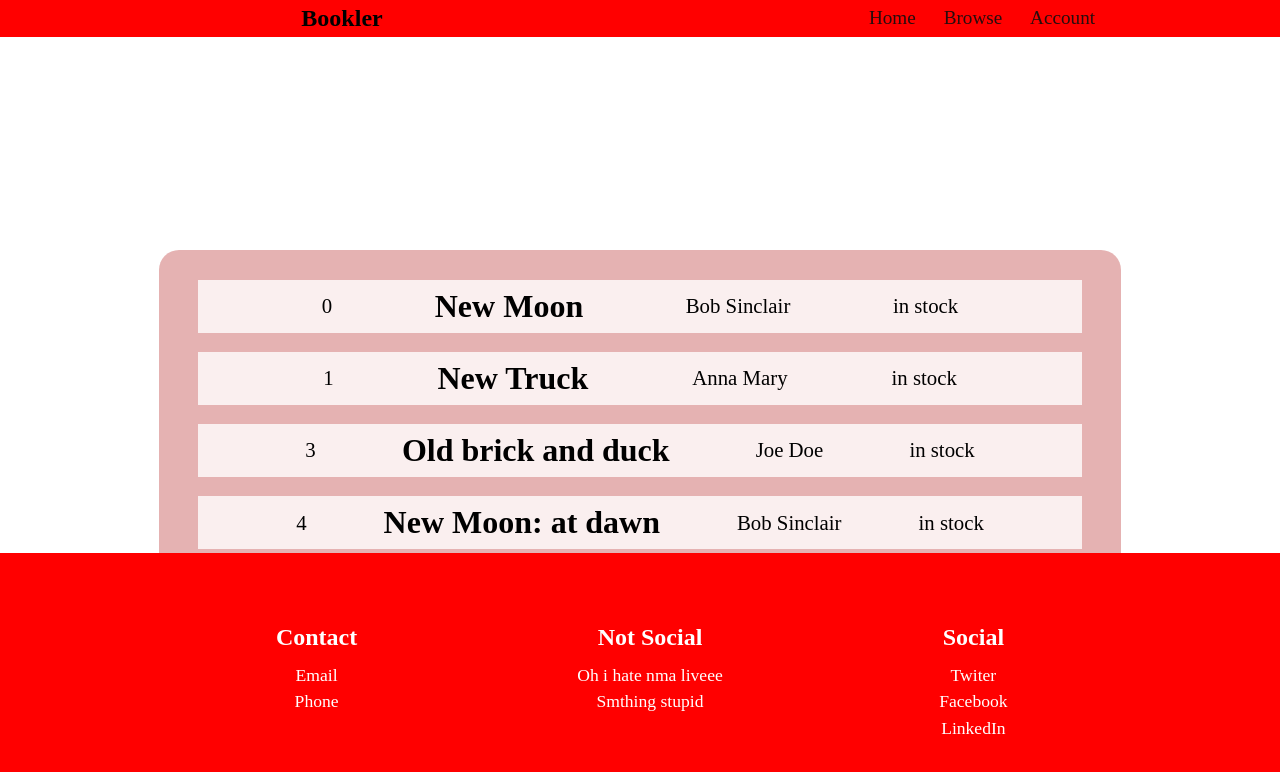
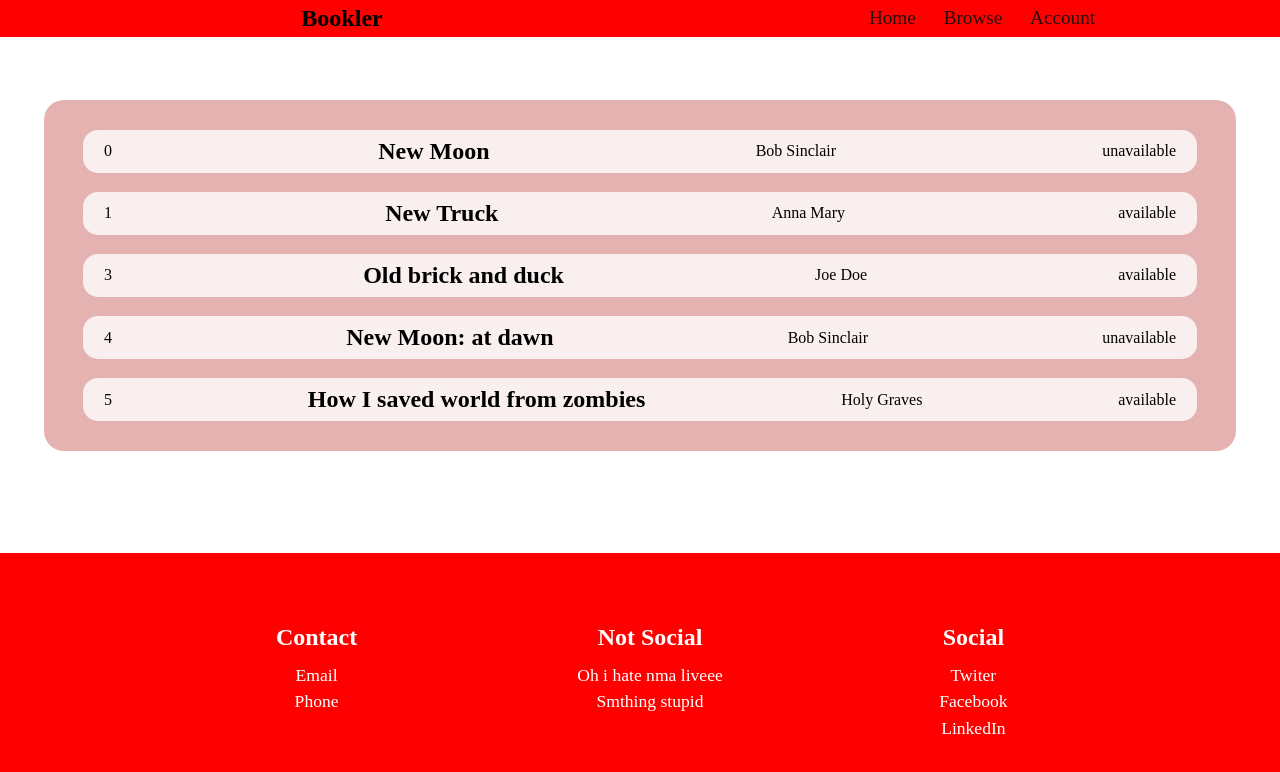
Before and after one commit to LenyPython/someRandomLibrary, a React (Create React App) app: page /browse in a window 1280 px wide. Shown: the top 772 px of the page. Built offline with nearby package versions, Linux system fonts and the light colour scheme.

Commit message:
Changed book display
-changed bookData, to some false value to check display avail/unavai
-changed Browser display styles

```diff
--- a/src/components/Browse/Browse.tsx
+++ b/src/components/Browse/Browse.tsx
@@ -9,25 +9,28 @@ const BrowserContainer = styled.div`
   display: flex;
   flex-direction: column;
   background: hsla(0, 50%, 50%, .4);
-  width: 80%;
+  width: 100%;
   max-width: 1200px;
   border-radius: 20px;
   padding: 20px;
-  margin-top: 150px;
 `
 
 const BookEntry = styled.div`
   display: flex;
-  justify-content: space-evenly;
+  justify-content: space-between;
   align-items: center;
   padding: .5em 1.3em;
   margin: .6em 1.2em;
+  border-radius: 15px;
   background: hsla(0, 50%, 100%, .8);
+  & > * {
+    margin: 0;
+  }
   h3 {
-    font-size: 2rem;
+    font-size: 1.5rem;
   }
   p{
-    font-size: 1.3rem;
+    font-size: 1rem;
   }
 
 `
@@ -42,7 +45,7 @@ const Browse = () => {
           <p>{item.id}</p>
           <h3>{item.title}</h3>
           <p>{item.author}</p>
-          <p>{item.available? 'in stock' : 'unavailable'}</p>
+          <p>{item.available? 'available' : 'unavailable'}</p>
           </BookEntry>))
       }
 
--- a/src/slices/books/bookData.tsx
+++ b/src/slices/books/bookData.tsx
@@ -5,7 +5,7 @@ export const BOOKS: BookInterface[] = [
   id: 0,
   author: 'Bob Sinclair',
   title: 'New Moon',
-  available: true
+  available: false
 },
   {
   id: 1,
@@ -23,7 +23,7 @@ export const BOOKS: BookInterface[] = [
   id: 4,
   author: 'Bob Sinclair',
   title: 'New Moon: at dawn',
-  available: true
+  available: false
 },
   {
   id: 5,
```
